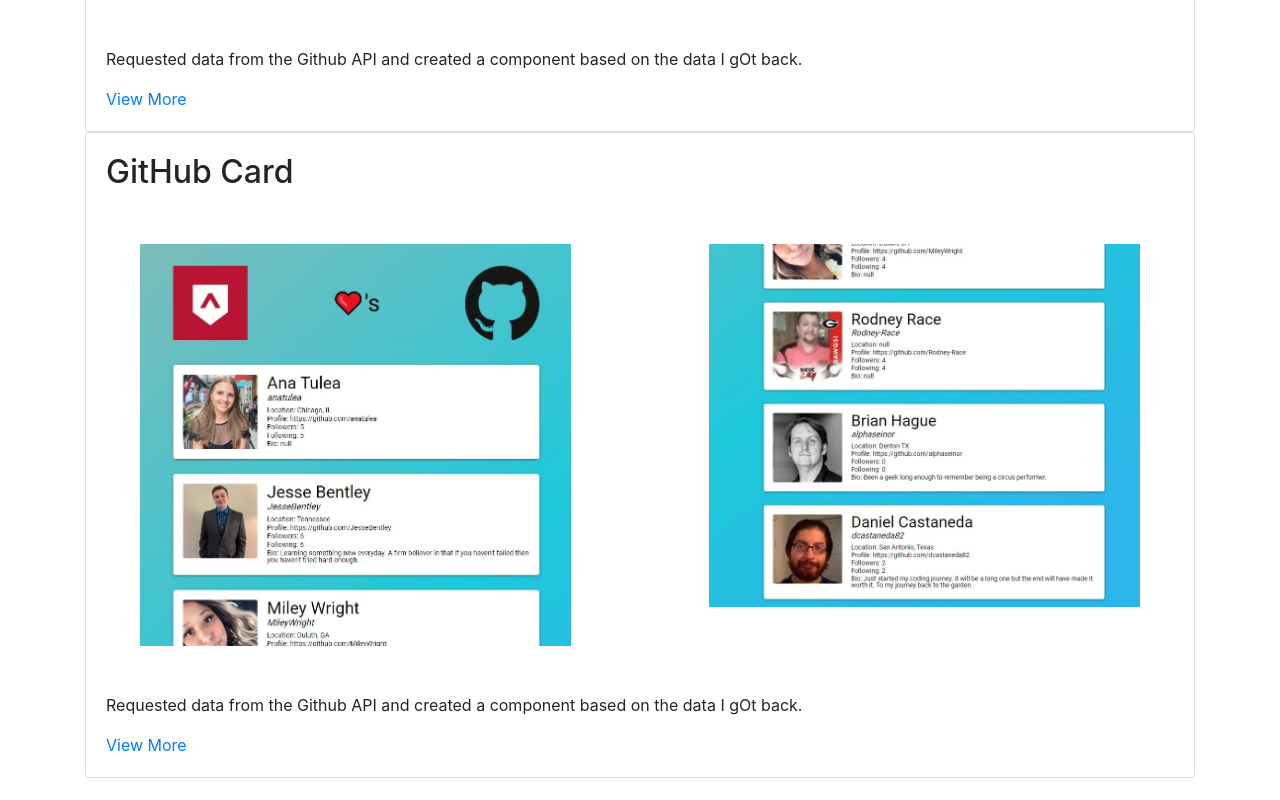
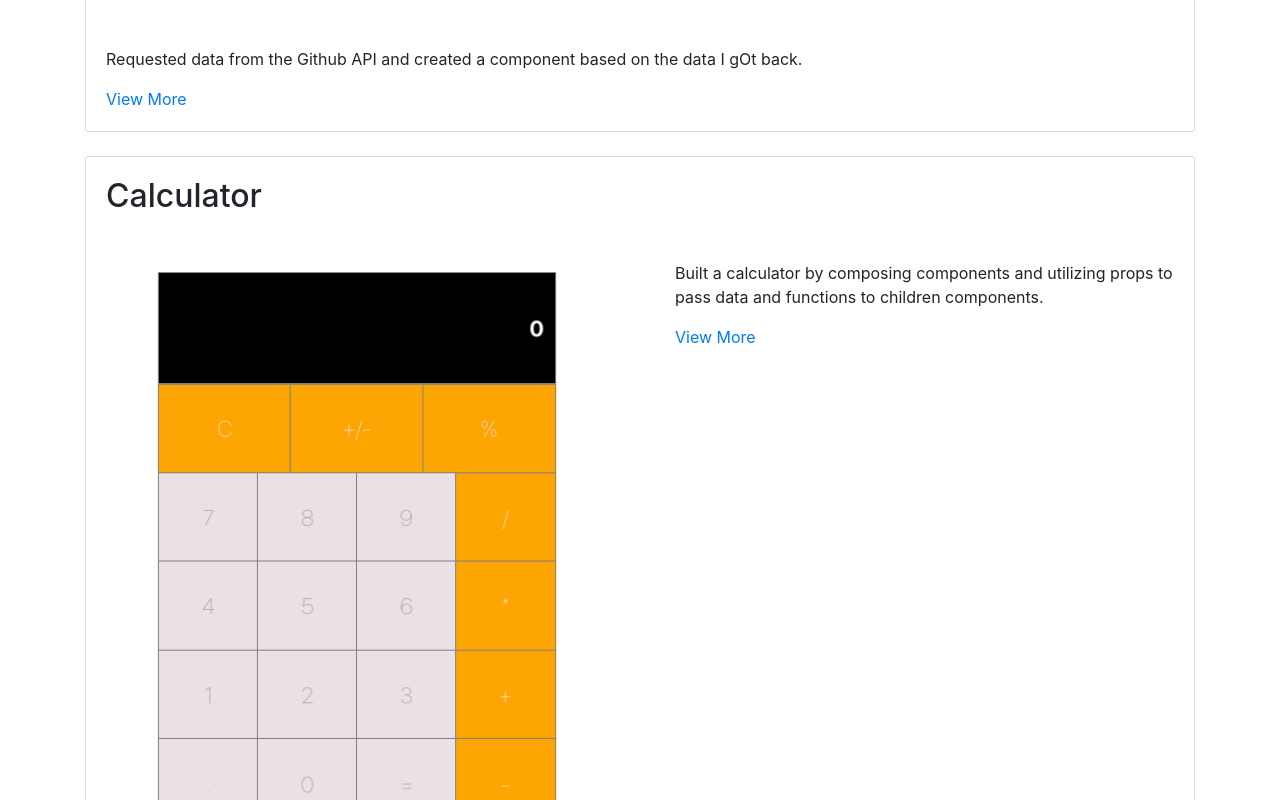
Before and after one commit to anatulea/portfolio-ana-tulea, a React (Create React App) app: page / in a window 1280 px wide. Shown: the part 3560-4360 px from the top of the page. Built offline with nearby package versions, Linux system fonts and the light colour scheme.

Commit message:
deleted card that was repeating

```diff
--- a/src/App.js
+++ b/src/App.js
@@ -178,29 +178,6 @@ function App() {
             <CardLink href="https://ana-tulea-github-card.netlify.com">View More</CardLink>
           </CardBody>
         </Card>
-        <Card>
-          <CardBody>
-            <CardTitle> <h2>GitHub Card</h2></CardTitle>
-            <CardSubtitle></CardSubtitle>
-          </CardBody>
-          <Row>
-            <Col xs="6">
-              <Picture>
-                <img width="100%" src={gitCard1} alt="Card image cap" />
-              </Picture>
-            </Col>
-
-            <Col xs="6">
-              <Picture>
-                <img width="100%" src={gitCard2} alt="Card image cap" />
-              </Picture>
-            </Col>
-          </Row>
-          <CardBody>
-            <CardText>Requested data from the Github API and created a component based on the data I gOt back.</CardText>
-            <CardLink href="https://ana-tulea-github-card.netlify.com">View More</CardLink>
-          </CardBody>
-        </Card>
         <br></br>
         <Card>
           <CardBody>
```
